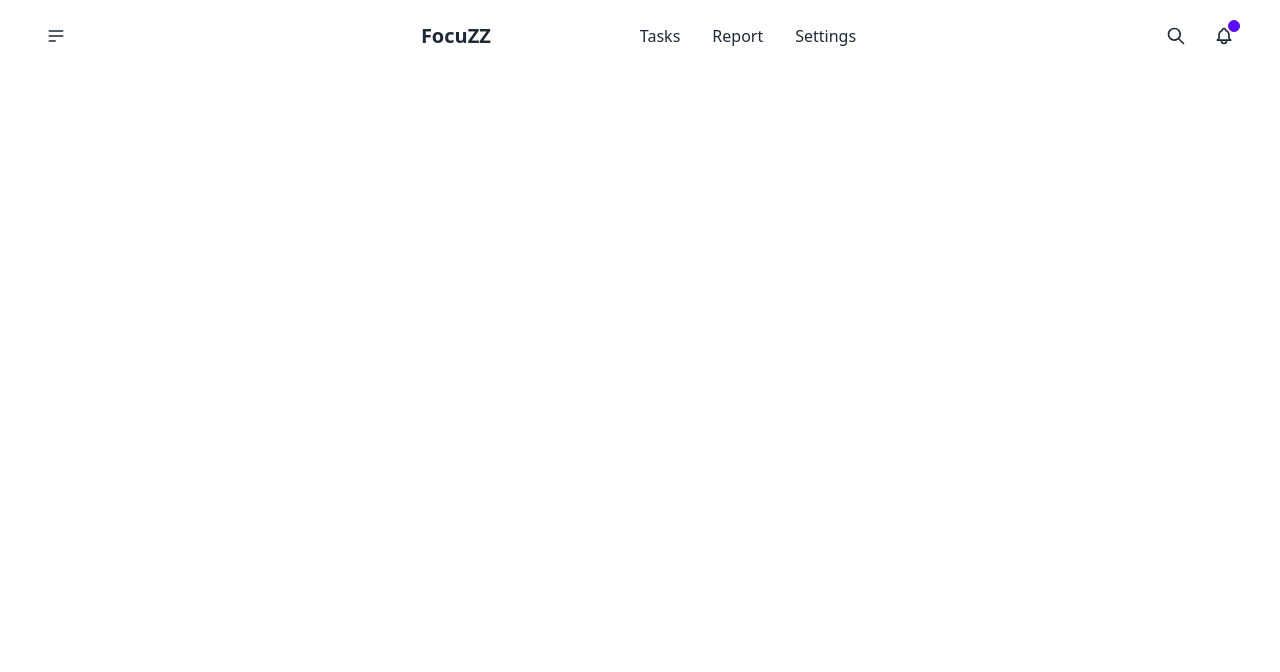
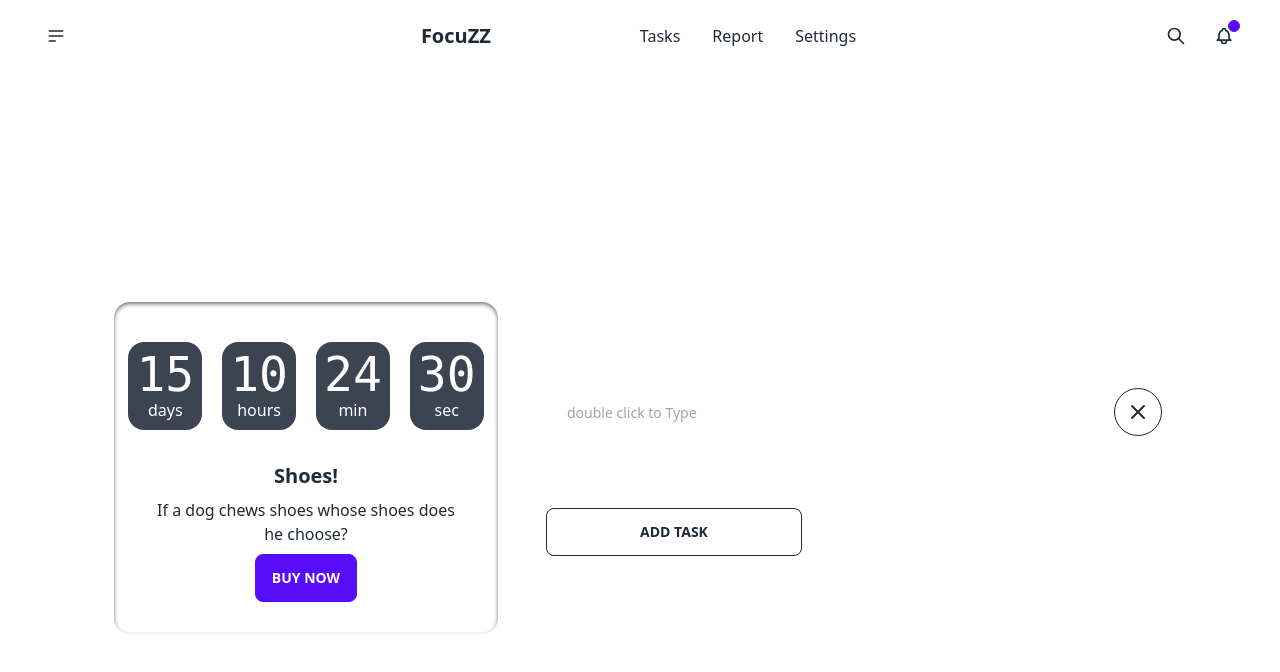
Before and after one commit to AkhilVinayakp/Focuzz, a React (Create React App) app: page / in a window 1280 px wide. Shown: the top 672 px of the page. Built offline with nearby package versions, Linux system fonts and the light colour scheme.

Commit message:
feat: setup initial template for body

```diff
--- a/package.json
+++ b/package.json
@@ -9,6 +9,7 @@
     "daisyui": "^2.50.1",
     "react": "^18.2.0",
     "react-dom": "^18.2.0",
+    "react-icons": "^4.7.1",
     "react-scripts": "5.0.1",
     "web-vitals": "^2.1.4"
   },
--- a/src/App.js
+++ b/src/App.js
@@ -1,11 +1,21 @@
 import logo from './logo.svg';
 import './App.css';
 import Header from './components/HeaderSection';
+import Timer from './components/TimerSection';
+import SideContent from './components/SideContent';
 
 function App() {
   return (
     <div className="App">
       <Header></Header>
+        <div>
+          <div className='flex justify-center items-center h-screen'>
+            <Timer></Timer>
+            <SideContent></SideContent>
+          </div>
+        </div>
+
+
     </div>
   );
 }
--- /dev/null
+++ b/src/components/CountDown.jsx
@@ -0,0 +1,35 @@
+import React from "react";
+
+const Count = () =>{
+    return(
+        <div className="grid grid-flow-col gap-5 text-center auto-cols-max">
+                <div className="flex flex-col p-2 bg-neutral rounded-box text-neutral-content">
+                    <span className="countdown font-mono text-5xl">
+                    <span style={{"--value":15}}></span>
+                    </span>
+                    days
+                </div>
+                <div className="flex flex-col p-2 bg-neutral rounded-box text-neutral-content">
+                    <span className="countdown font-mono text-5xl">
+                    <span style={{"--value":10}}></span>
+                    </span>
+                    hours
+                </div>
+                <div className="flex flex-col p-2 bg-neutral rounded-box text-neutral-content">
+                    <span className="countdown font-mono text-5xl">
+                    <span style={{"--value":24}}></span>
+                    </span>
+                    min
+                </div>
+                <div className="flex flex-col p-2 bg-neutral rounded-box text-neutral-content">
+                    <span className="countdown font-mono text-5xl">
+                    <span style={{"--value":30}}></span>
+                    </span>
+                    sec
+                </div>
+        </div>
+    )
+
+
+}
+export default Count;
--- /dev/null
+++ b/src/components/SideContent.jsx
@@ -0,0 +1,20 @@
+/**
+ * loading the side content default task view
+ */
+
+import React from "react";
+import Todo from "./Todo";
+
+const SideContent = () =>{
+    return (
+        <div>
+            <div className="main-content flex flex-col ml-12">
+                <ul id="todos" className="text-xl max-h-[526px] overflow-y-auto">
+                    <Todo></Todo>
+                </ul>
+                <button id="addTask" className="btn btn-wide btn-outline mt-12">Add Task</button>
+            </div>
+        </div>
+    )
+}
+export default SideContent;
--- /dev/null
+++ b/src/components/TimerSection.js
@@ -0,0 +1,25 @@
+import React from "react";
+import Count from "./CountDown";
+
+const Timer = ()=>{
+    return(
+        <div>
+            <div className="card w-96 bg-base-100 shadow-stone-500 shadow-inner shad">
+                <figure className="px-10 pt-10">
+                    <Count></Count>
+                </figure>
+                <div className="card-body items-center text-center">
+                    <h2 className="card-title">Shoes!</h2>
+                    <p>If a dog chews shoes whose shoes does he choose?</p>
+                    <div className="card-actions">
+                    <button className="btn btn-primary">Buy Now</button>
+                    </div>
+                </div>
+            </div>
+        </div>
+    )
+
+
+}
+
+export default Timer;
--- /dev/null
+++ b/src/components/Todo.jsx
@@ -0,0 +1,15 @@
+import React from "react";
+
+const Todo = () =>{
+    return(
+            <li className="mb-4 w-[620px] h-16 p-1 flex justify-between items-center">
+                <input type="text" placeholder="double click to Type" className=" todo-content input w-full max-w-[540px] input-md" readonly />
+                <div>
+                  <button  className="btn btn-circle  btn-outline" name="close-btn">
+                      <svg xmlns="http://www.w3.org/2000/svg" className="h-6 w-6" fill="none" viewBox="0 0 24 24" stroke="currentColor"><path stroke-linecap="round" stroke-linejoin="round" stroke-width="2" d="M6 18L18 6M6 6l12 12" /></svg>
+                    </button>
+                </div>
+              </li>
+    )
+}
+export default Todo
```
Also changed, not shown: 1 other file (tests, documents, lock files or other folders).
